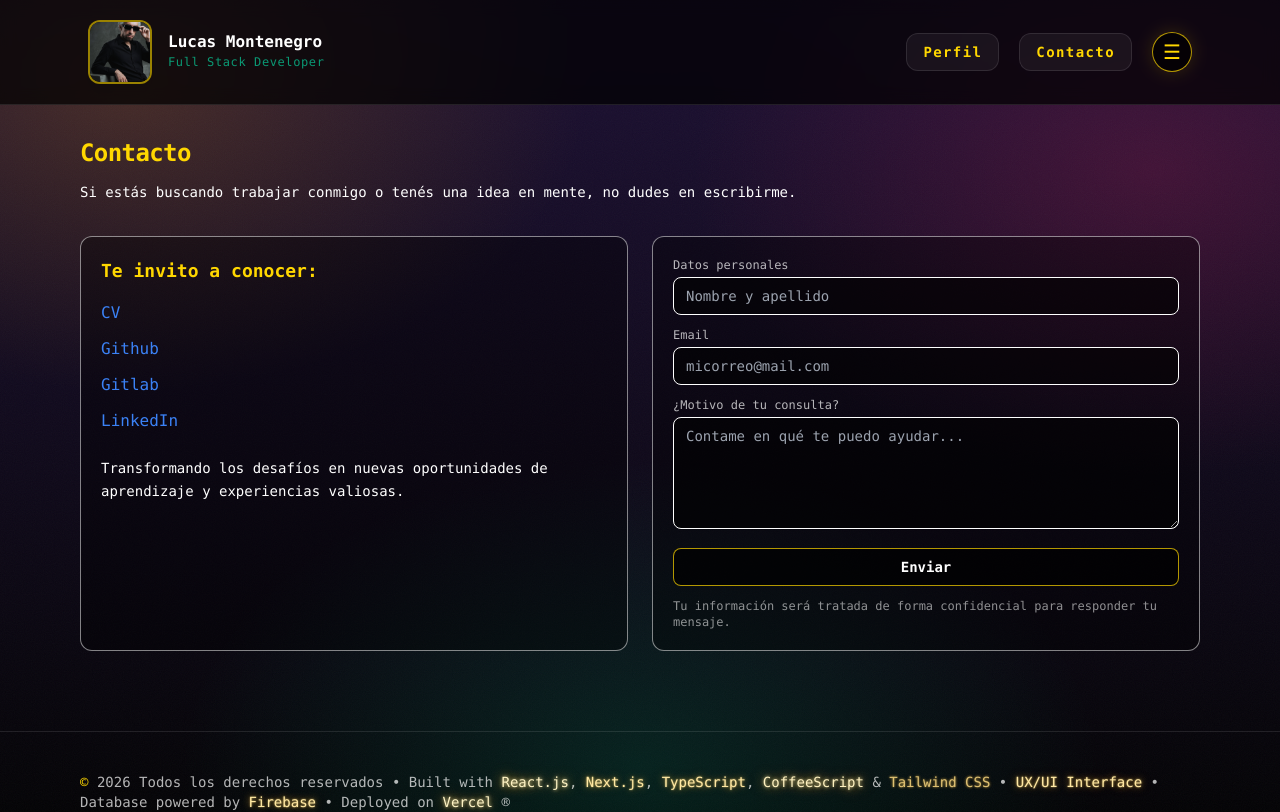
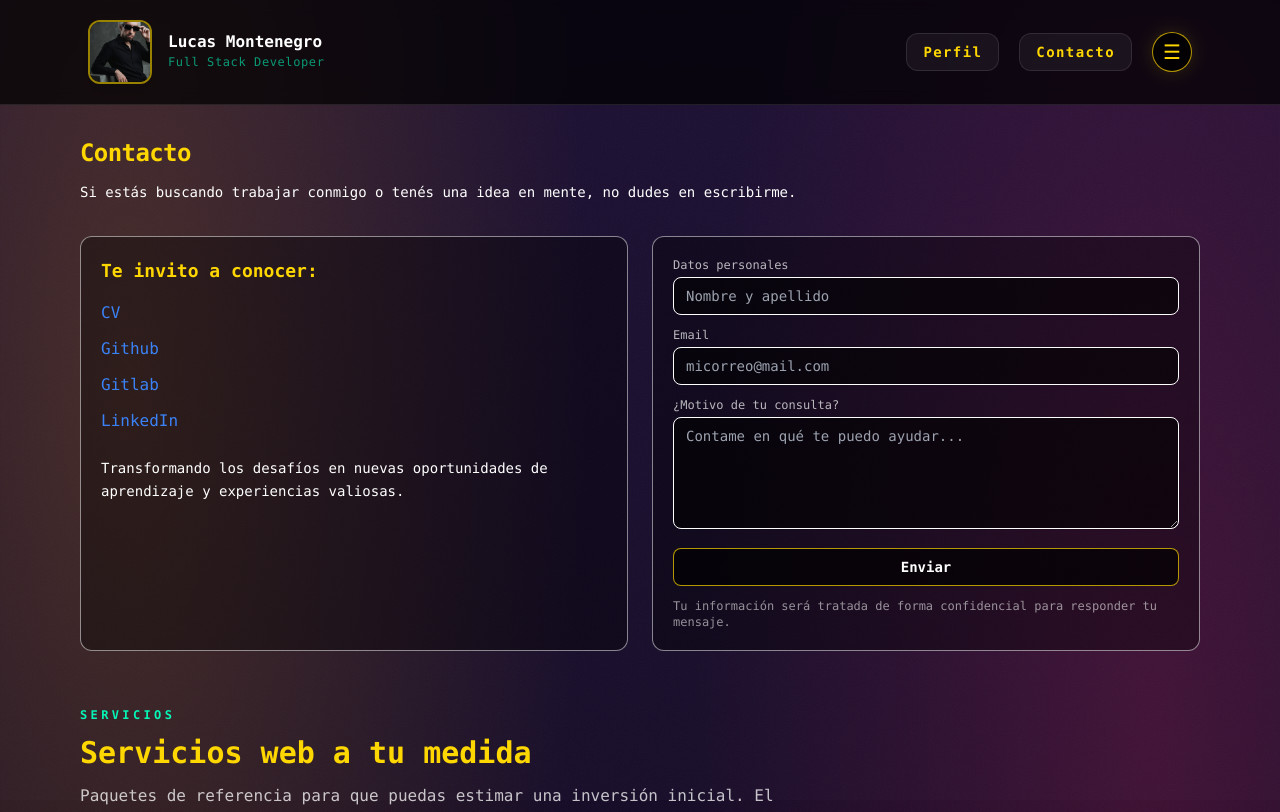
Before and after one commit to lu-developer476/Portfolio, a Next.js app: page /contact in a window 1280 px wide. Shown: the top 812 px of the page. Built offline with nearby package versions, Linux system fonts and the light colour scheme.

Commit message:
Show service packages and market pricing in Contact section

```diff
--- a/src/app/contact/page.tsx
+++ b/src/app/contact/page.tsx
@@ -2,6 +2,7 @@
 
 import ContactForm from "@/components/ContactForm";
 import Section from "@/components/Section";
+import ServicesSection from "@/components/ServicesSection";
 import { useHoverSound } from "@/lib/useHoverSound";
 import { useLanguage } from "@/lib/i18n";
 
@@ -76,10 +77,12 @@ export default function ContactPage() {
           </p>
         </div>
 
-        <div className="rounded-xl border border-white/50 bg-black/35 p-5">
+        <div id="contact-form" className="scroll-mt-28 rounded-xl border border-white/50 bg-black/35 p-5">
           <ContactForm />
         </div>
       </div>
+
+      <ServicesSection />
     </Section>
   );
 }
```
